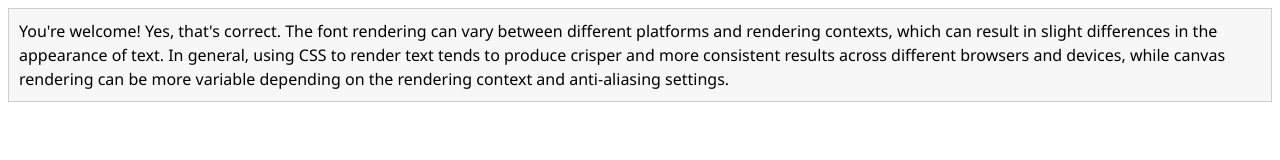
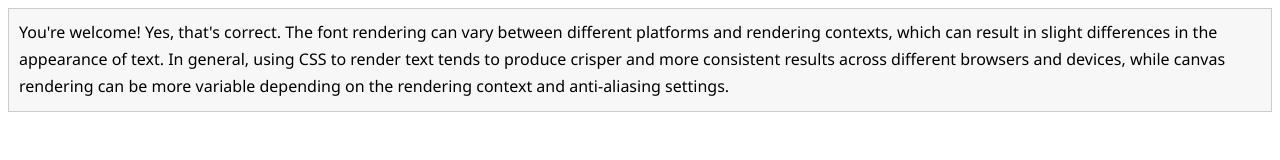
Before and after one commit to MLPPsussex/chatg, a plain HTML site: page index.html in a window 1280 px wide. Drawn offline with Linux system fonts and the light colour scheme.

Commit message:
Update index.html

```diff
--- a/index.html
+++ b/index.html
@@ -5,7 +5,7 @@
       .my-text {
         font-family: Segoe UI;
         font-size: 16px;
-        line-height: 1.5;
+        line-height: 1.7;
         color: #000000;
         background-color: #F7F7F8;
         padding: 10px;
```
